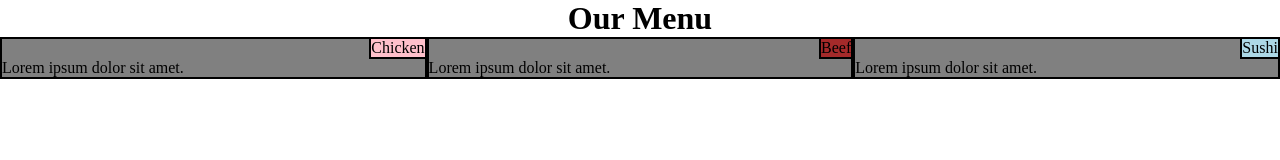
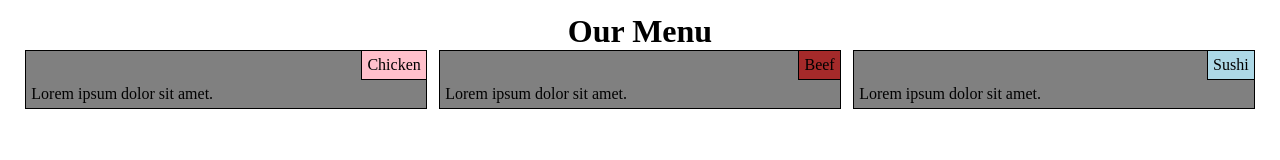
Before and after one commit to i-gorinov/coursera-fullstack4, a plain HTML site: page index.html in a window 1280 px wide. Drawn offline with Linux system fonts and the light colour scheme.

Commit message:
Sort out spacing

```diff
--- a/index.html
+++ b/index.html
@@ -1,7 +1,7 @@
 <!DOCTYPE html>
 <html>
   <head>
-		<meta charset="UTF-8">
+    <meta charset="UTF-8" />
     <title>Assigment Solution for Module 2</title>
     <!--<link rel="stylesheet" href="css/styles.css">-->
     <style>
@@ -10,36 +10,41 @@
         margin: 0;
         padding: 0;
       }
-			h1{
+      body {
+        padding: 1%;
+      }
+      h1 {
         text-align: center;
       }
-			#chicken{
+      #chicken {
         background-color: pink;
       }
-			#beef{
+      #beef {
         background-color: brown;
       }
-			#sushi{
+      #sushi {
         background-color: lightblue;
       }
-			section{
+      section {
+        float: left;
+        width: 32%;
+        margin-left: 1%;
+        border: 1px solid black;
+        background-color: grey;
         position: relative;
-				float:left;
-				width:33.33%;
-				background-color: grey;
-				border-style: solid;
-				border-width: 2px;
-				border-color: black;
       }
-			.section-title{
-				float:right;
-				border-left: 2px solid black;
-				border-bottom: 2px solid black;
+      .section-title {
+        float: right;
+        border-left: 1px solid black;
+        border-bottom: 1px solid black;
+        padding: 5px;
+        max-width: 100%;
+        word-wrap: break-word;
       }
-			p{
-				clear:right;
+      p {
+        clear: right;
+        padding: 5px;
       }
-
     </style>
   </head>
   <body>
```
Lines whose indentation alone changed are shown as unchanged.
